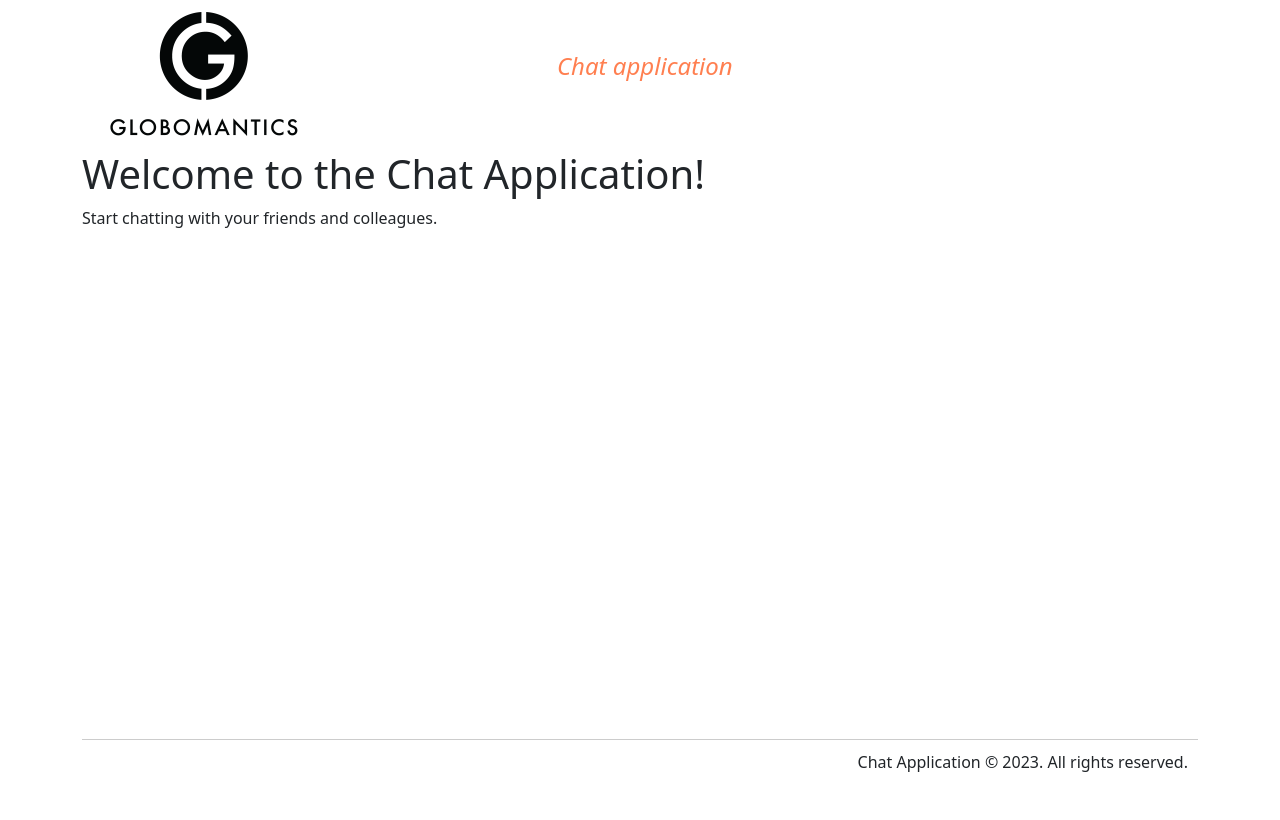
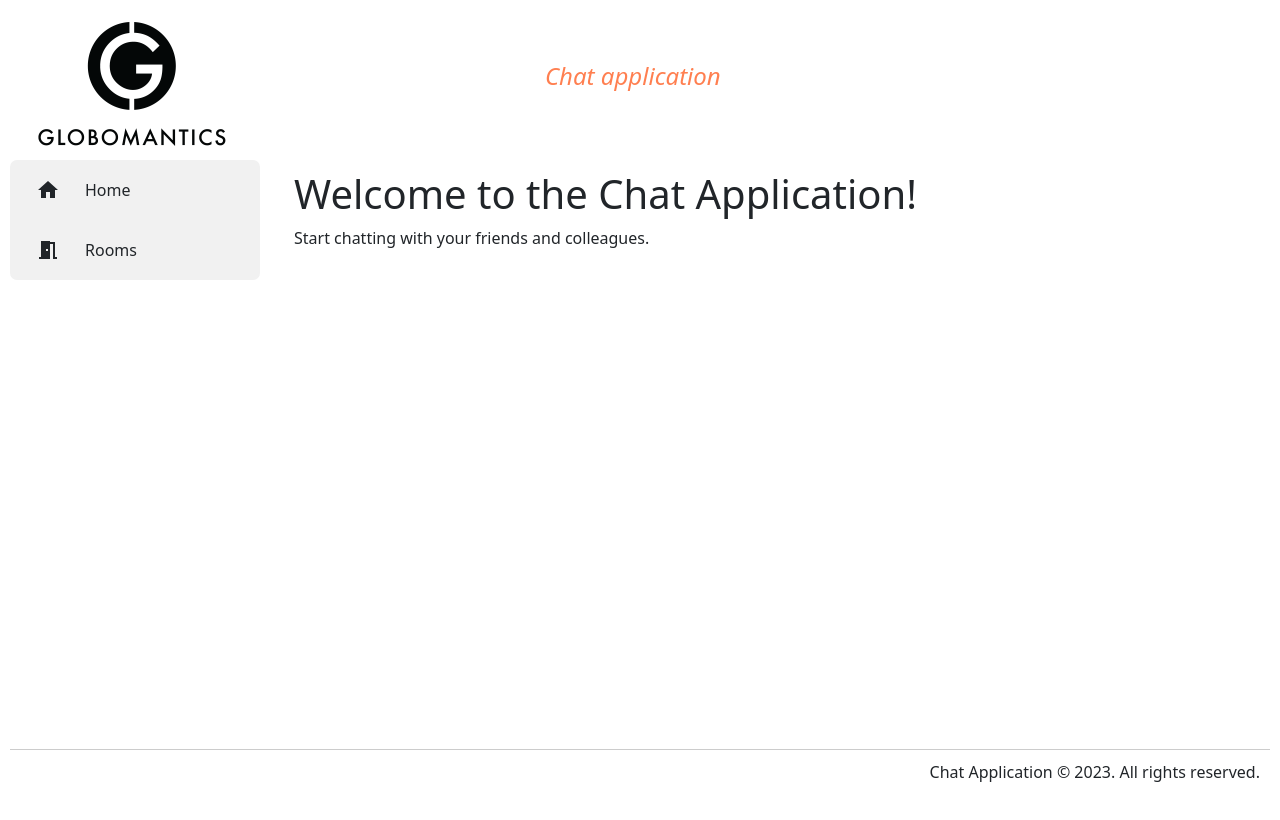
Before and after one commit to PhilThson/ChatFront, a React app: page / in a window 1280 px wide. Built offline with nearby package versions, Linux system fonts and the light colour scheme.

Commit message:
Dodanie menu

```diff
--- a/package.json
+++ b/package.json
@@ -7,7 +7,11 @@
   },
   "dependencies": {
     "@babel/core": "^7.16.0",
+    "@emotion/react": "^11.11.1",
+    "@emotion/styled": "^11.11.0",
     "@microsoft/signalr": "^7.0.7",
+    "@mui/icons-material": "^5.13.7",
+    "@mui/material": "^5.13.7",
     "@pmmmwh/react-refresh-webpack-plugin": "^0.5.3",
     "@svgr/webpack": "^5.5.0",
     "@testing-library/jest-dom": "^5.16.5",
--- a/src/components/Layout.js
+++ b/src/components/Layout.js
@@ -1,18 +1,22 @@
 import { Outlet } from 'react-router-dom';
 import Footer from './Footer';
 import Header from './Header';
+import Sidebar from './Sidebar';
 import '../styles/Layout.css';
 
 const Layout = () => {
   return (
     <div className="layout">
-      <div className="container">
-        <Header subtitle="Chat application" />
+      <Header subtitle="Chat application" />
+      <div className="general-container">
+        <div className="sidebar">
+          <Sidebar />
+        </div>
         <div className="content">
           <Outlet />
         </div>
-        <Footer />
       </div>
+      <Footer />
     </div>
   );
 };
--- a/src/components/Login.js
+++ b/src/components/Login.js
@@ -1,5 +1,5 @@
 import React, { useState, useEffect } from 'react';
-import { useSearchParams, useNavigate } from 'react-router-dom';
+import { useSearchParams, useNavigate, useLocation } from 'react-router-dom';
 import { BASE_API_URL } from '../settings/constants';
 import WarningMessage from '../utils/WarningMessage';
 import usePostRequest from '../hooks/usePostRequest';
@@ -9,10 +9,15 @@ import useAuth from '../hooks/useAuth';
 
 const Login = () => {
   const navigate = useNavigate();
+  const location = useLocation();
+  const from = location.state?.from?.pathname || "/";
+
   const [userCreds, setUserCreds] = useState({ username:'', password:''});
   const [alertMessage, setAlertMessage] = useState('');
+  const [searchParams] = useSearchParams();
+  const [errorMsg, setErrorMsg] = useState('');
+
   const { setUserContext } = useAuth();
-  const [searchParams] = useSearchParams();
   const { post, loadingState } = usePostRequest(`${BASE_API_URL}user/authenticate`);
 
   useEffect(() => {
@@ -21,6 +26,10 @@ const Login = () => {
       setAlertMessage("Proszę się zalogować");
     }
   }, [searchParams, setAlertMessage]);
+
+  // useEffect(() => {
+  //   setErrorMsg('');
+  // }, userCreds);
 
   const onChange = (e) => {
     e.preventDefault();
@@ -37,9 +46,11 @@ const Login = () => {
         jwtToken: jwtToken,
         refreshToken: refreshToken
       });
-      navigate('/rooms');
+      //przekierowanie uzytkownika do strony z której przyszedł
+      navigate(from, { replace: true });
     } catch (error) {
       console.error(error);
+      //setErrorMsg(error);
     }
   };
 
--- /dev/null
+++ b/src/components/Sidebar.js
@@ -0,0 +1,25 @@
+import { SidebarData } from "./SidebarData";
+import { useNavigate } from 'react-router-dom';
+
+const Sidebar = () => {
+  const navigate = useNavigate();
+
+  const handleClick = (route) => {
+    navigate(route);
+  };
+
+  return (
+    <ul className="sidebar-list">
+      {SidebarData.map((element, i) => {
+        return (
+          <li key={i} onClick={() => handleClick(element.link)}>
+            <div id="icon">{element.icon}</div>{" "}
+            <div id="title">{element.title}</div>
+          </li>
+        )
+      })}
+    </ul>
+  );
+};
+
+export default Sidebar;
--- /dev/null
+++ b/src/components/SidebarData.js
@@ -0,0 +1,15 @@
+import HomeIcon from '@mui/icons-material/Home';
+import MeetingRoomIcon from '@mui/icons-material/MeetingRoom';
+
+export const SidebarData = [
+  {
+    title: "Home",
+    icon: <HomeIcon/>,
+    link: "/"
+  },
+  {
+    title: "Rooms",
+    icon: <MeetingRoomIcon/>,
+    link: "/rooms"
+  }
+];
--- /dev/null
+++ b/src/components/Users.js
@@ -0,0 +1,22 @@
+import React, { useState, useEffect } from 'react';
+
+const Users = () => {
+  const [users, setUsers] = useState();
+
+  return (
+    <article>
+      <h2>Users List</h2>
+      {users?.length
+        ? (
+          <ul>
+            {users.map((user, i) => {
+            <li key={i}>{user?.name}</li>
+            })}
+          </ul>
+        ) : <p>No users to display</p>
+      }
+    </article>
+  );
+};
+
+export default Users;
--- a/src/main-page/App.js
+++ b/src/main-page/App.js
@@ -5,6 +5,7 @@ import Home from '../components/Home';
 import Login from '../components/Login';
 import ChatRoom from '../components/ChatRoom';
 import Rooms from '../components/Rooms'
+import Users from '../components/Users';
 import PageNotFound from '../components/PageNotFound';
 import ProtectedRoute from '../utils/ProtectedRoute';
 
@@ -20,6 +21,7 @@ const App = () => {
         <Route element={<ProtectedRoute />}>
           <Route path="rooms" element={<Rooms />} />
           <Route path="rooms/:roomId" element={<ChatRoom />} />
+          <Route path="users" element={<Users />} />
         </Route>
       </Route>
     </Routes>
--- a/src/styles/Layout.css
+++ b/src/styles/Layout.css
@@ -2,16 +2,60 @@
   display: flex;
   flex-direction: column;
   min-height: 100vh;
+  margin: 10px;
 }
 
-.container {
-  flex: 1;
+.general-container {
   display: flex;
-  flex-direction: column;
+  margin: 0;
+  width: 100%;
 }
 
 .content {
   flex-grow: 1;
+  margin: 10px;
+}
+
+.sidebar {
+  width: 250px;
+  height: 100%;
+  background-color: #f1f1f1;
+  border-radius: 7px;
+  margin-right: 1.5rem;
+}
+
+.sidebar-list {
+  height: auto;
+  padding: 0;
+  margin: 0;
+  width: 100%;;
+}
+
+.sidebar-list li {
+  width: 100%;
+  height: 60px;
+  border-radius: 7px;
+  list-style-type: none;
+  margin: 0%;
+  display: flex;
+  flex-direction: row;
+  justify-content: center;
+  align-items: center;
+}
+
+.sidebar-list li:hover {
+  cursor: pointer;
+  background-color: #b6b6b6;
+}
+
+.sidebar-list li #icon {
+  flex: 30%;
+  display: grid;
+  place-items: center;
+}
+
+.sidebar-list li #title {
+  flex: 70%;
 }
 
 footer {
@@ -22,3 +66,18 @@ footer {
   border-top: 1px solid #ccc;
   padding: 10px;
 }
+
+.b-example-divider {
+  width: 100%;
+  height: 3rem;
+  background-color: rgba(0, 0, 0, .1);
+  border: solid rgba(0, 0, 0, .15);
+  border-width: 1px 0;
+  box-shadow: inset 0 .5em 1.5em rgba(0, 0, 0, .1), inset 0 .125em .5em rgba(0, 0, 0, .15);
+}
+
+.b-example-vr {
+  flex-shrink: 0;
+  width: 1.5rem;
+  height: 100vh;
+}
--- a/src/utils/ProtectedRoute.js
+++ b/src/utils/ProtectedRoute.js
@@ -9,8 +9,8 @@ const ProtectedRoute = () => {
   return (
     userData?.name
       ? <Outlet /> //Outlet reprezentuje wszystkie komponenty dzieci
-      : <Navigate to="/login?alert=unauthorized" state={{ from: location }} replace />
-      // podmienienie historii przeglądania uytkownika na poprzednią - zaadna lokacje
+      : <Navigate to="/login?alert=unauthenticated" state={{ from: location }} replace />
+      // podmienienie historii przeglądania uzytkownika na poprzednią - zadana lokacje
       // bo w rzeczywistosci nastąpiło przekierowanie do strony logowania
   );
 }
```
Also changed, not shown: 1 other file (tests, documents, lock files or other folders).
